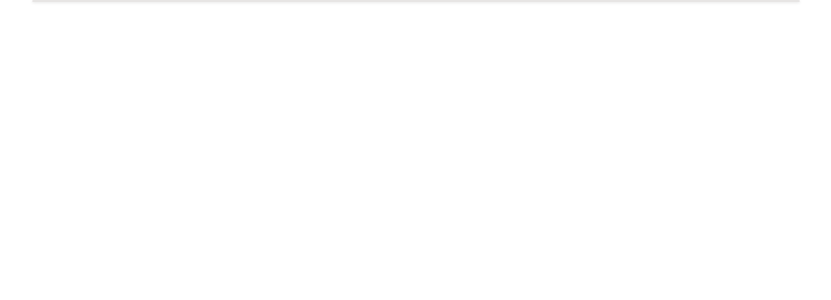
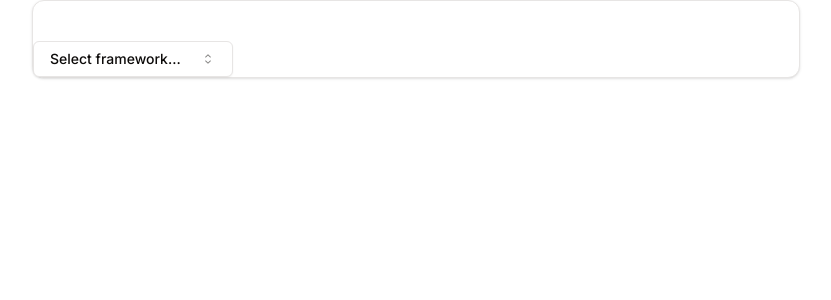
Before and after one commit to mr-loop-1/impact-plugins-eco, a Next.js app in the folder frontend/: page /pipeline in a window 1280 px wide. Shown: the top 300 px of the page, without its empty margins (224-1055 px from the left). Built offline with nearby package versions, Linux system fonts and the light colour scheme.

Commit message:
add: success with combobox

```diff
--- a/frontend/api/params.js
+++ b/frontend/api/params.js
@@ -0,0 +1,46 @@
+export const getParams = () => {
+    return [
+        {
+            id: 1,
+            name: "carbon",
+            description: "an amount of carbon emitted into the atmosphere",
+            unit: "gCO2e",
+            aggregation: "sum",
+        },
+        {
+            id: 2,
+            name: "cpu/number-cores",
+            description: "number of cores available",
+            unit: "cores",
+            aggregation: "none",
+        },
+        {
+            id: 3,
+            name: "cpu/utilization",
+            description: "refers to CPU utilization.",
+            unit: "percentage",
+            aggregation: "avg",
+        },
+        {
+            id: 6,
+            name: "disk-io",
+            description: "refers to GB of data written/read from disk",
+            unit: "GB",
+            aggregation: "sum",
+        },
+        {
+            id: 4,
+            name: "duration",
+            description: "refers to the duration of the input",
+            unit: "seconds",
+            aggregation: "sum",
+        },
+        {
+            id: 5,
+            name: "energy",
+            description: "amount of energy utilised by the component",
+            unit: "kWh",
+            aggregation: "sum",
+        },
+    ];
+};
--- a/frontend/app/pipeline/page.js
+++ b/frontend/app/pipeline/page.js
@@ -1,3 +1,5 @@
+"use client";
+import InputBox from "@/components/pipeline/inputs/index";
 import {
     Card,
     CardContent,
@@ -6,11 +8,18 @@ import {
     CardHeader,
     CardTitle,
 } from "@/components/ui/card";
+import { useState } from "react";
 
 export default function Home() {
+    const [inputs, changeInputs] = useState([]);
+    const [plugins, changePlugins] = useState([]);
+    const [outputs, changeOutputs] = useState([]);
+
     return (
         <main className="">
-            <Card className="w-[60%] mx-auto"></Card>
+            <Card className="w-[60%] mx-auto">
+                <InputBox inputs={inputs} changeInputs={changeInputs} />
+            </Card>
         </main>
     );
 }
--- a/frontend/components/pipeline/inputs.js
+++ b/frontend/components/pipeline/inputs.js
@@ -0,0 +1,97 @@
+"use client";
+import * as React from "react";
+import { useState } from "react";
+import { CaretSortIcon, CheckIcon } from "@radix-ui/react-icons";
+
+import {
+    Card,
+    CardContent,
+    CardDescription,
+    CardFooter,
+    CardHeader,
+    CardTitle,
+} from "@/components/ui/card";
+import { cn } from "@/lib/utils";
+import { Button } from "@/components/ui/button";
+import {
+    Command,
+    CommandEmpty,
+    CommandGroup,
+    CommandInput,
+    CommandItem,
+    CommandList,
+} from "@/components/ui/command";
+import {
+    Popover,
+    PopoverContent,
+    PopoverTrigger,
+} from "@/components/ui/popover";
+import { getParams } from "@/api/params";
+
+const frameworks = getParams();
+
+export default function AddInput({ changeInputs }) {
+    const [open, setOpen] = useState(false);
+    const [value, setValue] = useState("");
+
+    return (
+        <Popover open={open} onOpenChange={setOpen}>
+            <PopoverTrigger asChild>
+                <Button
+                    variant="outline"
+                    role="combobox"
+                    aria-expanded={open}
+                    className="w-[200px] justify-between"
+                >
+                    {value
+                        ? frameworks.find(
+                              (framework) => framework.name === value
+                          )?.name
+                        : "Select framework..."}
+                    <CaretSortIcon className="ml-2 h-4 w-4 shrink-0 opacity-50" />
+                </Button>
+            </PopoverTrigger>
+            <PopoverContent className="w-[200px] p-0">
+                <Command>
+                    <CommandInput
+                        placeholder="Search framework..."
+                        className="h-9"
+                    />
+                    <CommandEmpty>No framework found.</CommandEmpty>
+                    <CommandGroup>
+                        <CommandList>
+                            {frameworks.map((framework) => (
+                                <CommandItem
+                                    key={framework.id}
+                                    value={framework.name}
+                                    onSelect={(currentValue) => {
+                                        setValue(
+                                            currentValue === value
+                                                ? ""
+                                                : currentValue
+                                        );
+                                        changeInputs((inp) => [
+                                            ...inp,
+                                            framework.name,
+                                        ]);
+                                        setOpen(false);
+                                    }}
+                                >
+                                    {framework.name}
+                                    <CheckIcon
+                                        className={cn(
+                                            "ml-auto h-4 w-4",
+                                            value === framework.name
+                                                ? "opacity-100"
+                                                : "opacity-0"
+                                        )}
+                                    />
+                                </CommandItem>
+                            ))}
+                        </CommandList>
+                    </CommandGroup>
+                </Command>
+            </PopoverContent>
+        </Popover>
+    );
+}
--- /dev/null
+++ b/frontend/components/pipeline/inputs/index.js
@@ -0,0 +1,37 @@
+"use client";
+import * as React from "react";
+import { useState } from "react";
+import { CaretSortIcon, CheckIcon } from "@radix-ui/react-icons";
+
+import {
+    Card,
+    CardContent,
+    CardDescription,
+    CardFooter,
+    CardHeader,
+    CardTitle,
+} from "@/components/ui/card";
+import { cn } from "@/lib/utils";
+import { getParams } from "@/api/params";
+import AddInput from "../inputs";
+
+const frameworks = getParams();
+
+export default function InputBox({ inputs, changeInputs }) {
+    console.log("🚀 ~ InputBox ~ inputs:", inputs);
+    const [open, setOpen] = useState(false);
+    const [value, setValue] = useState("");
+
+    return (
+        <div>
+            <ul>
+                {inputs.map((input) => {
+                    return <li>{input}</li>;
+                })}
+            </ul>
+            <div className="mt-10">
+                <AddInput changeInputs={changeInputs} />
+            </div>
+        </div>
+    );
+}
```
Also changed, not shown: frontend/components/ui/command.jsx (+53 -46 lines).
